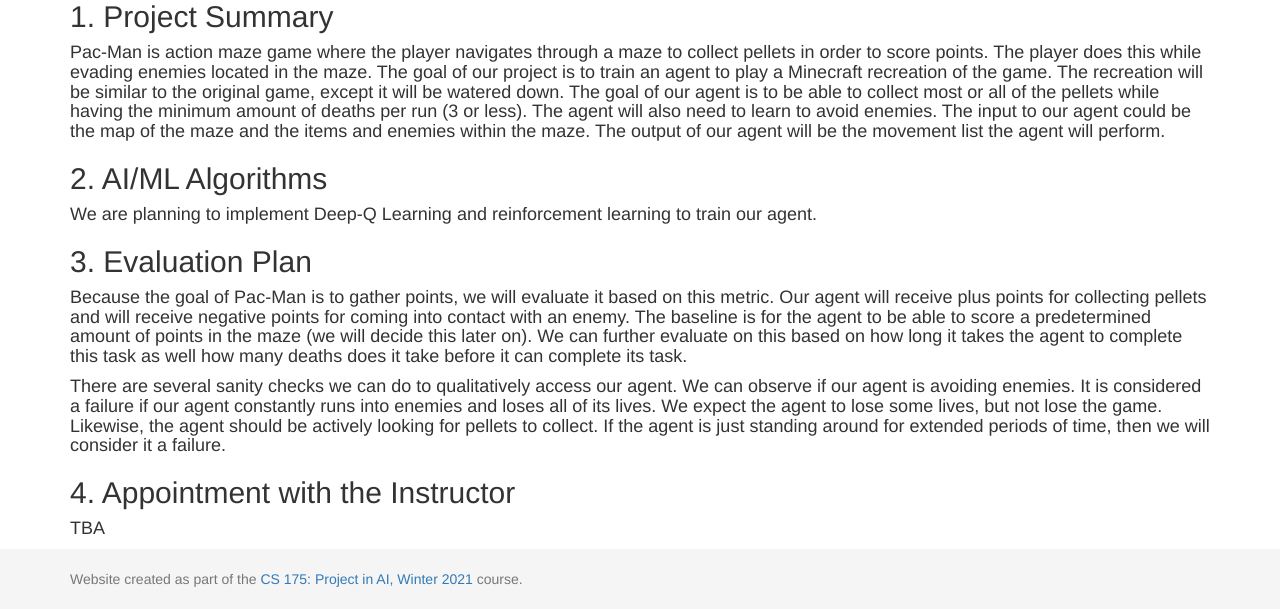
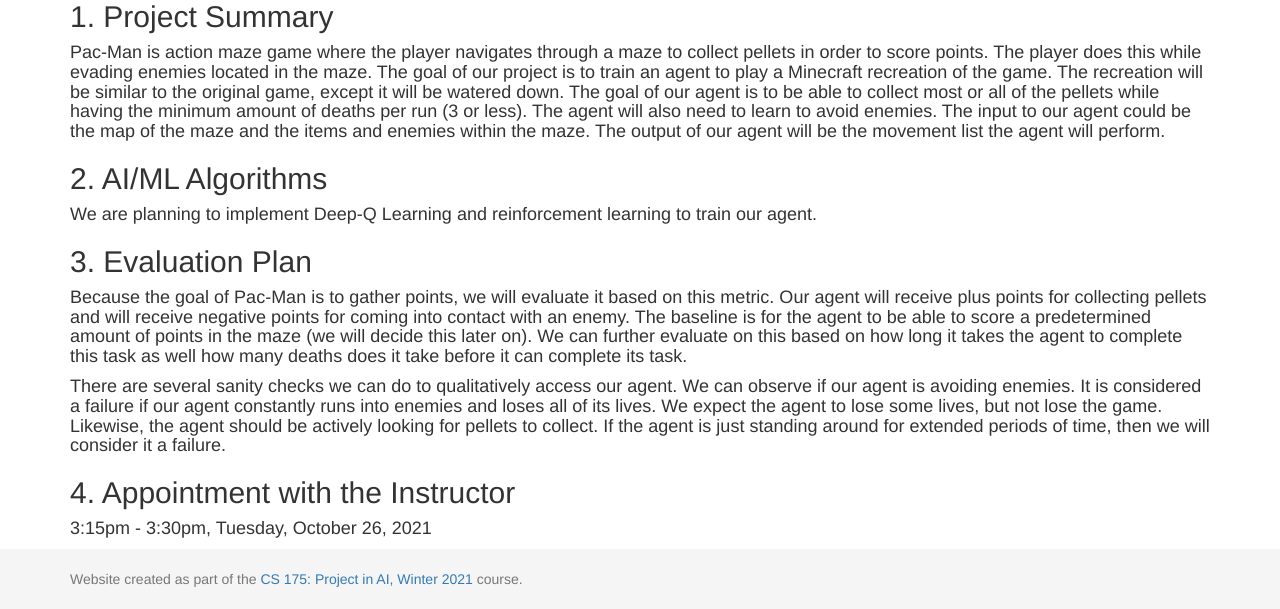
Before and after one commit to armaansd/pac-mAIn, a Jekyll site: the page built from docs/proposal.md, in a window 1280 px wide and 1102 px high. Shown: the part 493-1102 px from the top of the window. Built offline with Jekyll 4.4.1, drawn with Linux system fonts in a browser that asks for light colours.

Commit message:
Update proposal.md

```diff
--- a/docs/proposal.md
+++ b/docs/proposal.md
@@ -33,4 +33,4 @@
 
 ## 4. Appointment with the Instructor
 
-#### TBA
+#### 3:15pm - 3:30pm, Tuesday, October 26, 2021
```
